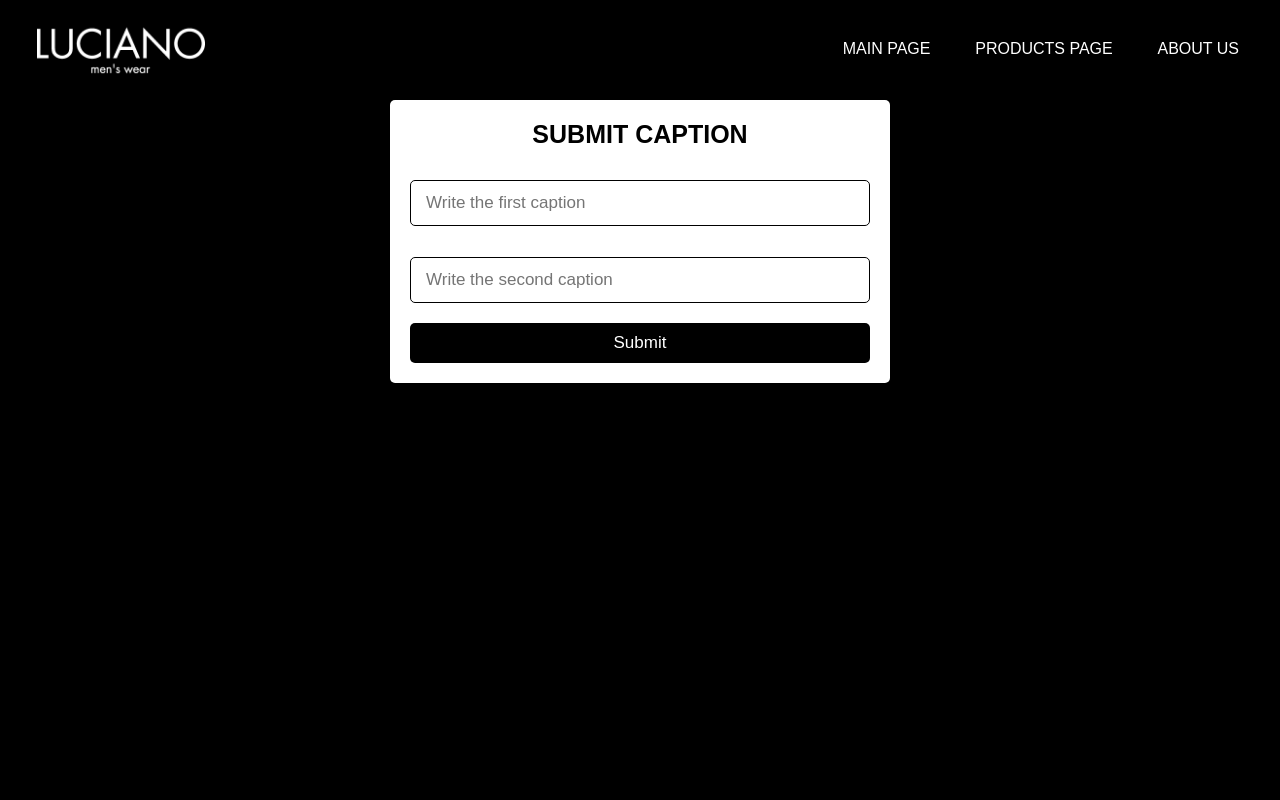
After one commit to albnmotherfucker/projektidzhw, a PHP site: page /main_admin.php in a window 1280 px wide. The commit adds this page. Run offline with PHP 8.4, Linux system fonts and the light colour scheme.

Commit message:
wwwwwwwwww

```diff
--- a/admin_page.php
+++ b/admin_page.php
@@ -1,7 +1,7 @@
 <?php
 
 include 'config.php';
-include 'navbar.php';
+include 'navbaradmin.php';
 
 class AdminPage
 {
@@ -131,6 +131,7 @@ if (isset($message)) {
    </div>
 </div>
 
+
 <div class="footer">
    <link rel="stylesheet" href="style.css">
         <h2>Questions? call 044-620328</h2>
--- /dev/null
+++ b/main_admin.php
@@ -0,0 +1,32 @@
+<?php
+include 'config.php';
+include 'navbaradmin.php';
+?>
+<!DOCTYPE html>
+<html lang="en">
+<head>
+    <meta charset="UTF-8">
+    <meta name="viewport" content="width=device-width, initial-scale=1.0">
+    <title>Document</title>
+    <link rel="stylesheet" href="stili.css">
+</head>
+<body>
+
+
+   <div class="admin-product-form-container">
+      <form action="proces_caption.php" method="post">
+         <h3>Submit Caption</h3>
+         <label for="caption_id1">Caption ID 1:</label>
+         <input type="text" id="caption_id1" placeholder="Write the first caption" name="caption_id1"  class="box">
+         <br>
+         <label for="caption_id2">Caption ID 2:</label>
+         <input type="text" id="caption_id2" placeholder="Write the second caption" name="caption_id2" class="box">
+         <br>
+
+         <input type="submit" class="btn" name="Submit" value="Submit">
+      </form>
+   </div>
+</div>
+
+</body>
+</html>
--- /dev/null
+++ b/navbaradmin.php
@@ -0,0 +1,76 @@
+
+<div class="header" id="myHeader" >
+        <nav>
+    <a href="projekti.php"><img src="luciano_main-350x120 (1).png" class="logo"></a>
+            <div>
+                <a href="main_admin.php"><button>MAIN PAGE</button></a>
+                <a href="admin_page.php"><button>PRODUCTS PAGE</button></a>
+                <a href="about_admin.php"><button>ABOUT US</button></a>
+            </div>
+        </nav>
+    </div>
+
+    <style>
+     * {
+    margin: 0;
+    padding: 0;
+    font-family: Arial, Helvetica, sans-serif;
+    box-sizing: border-box;
+}
+
+body {
+    background-color: #000000;
+    color: #fff;
+}
+
+.header {
+    background-color: rgba(0, 0, 0, 0);
+    position: fixed;
+    top: 0;
+    width: 100%;
+    height: 100px;
+    background-size: cover;
+    background-position: center;
+    padding: 10px 15px;
+    z-index: 10000;
+    transition: all 0.2s ease;
+}
+
+nav {
+    display: flex;
+    align-items: center;
+    justify-content: space-between;
+    padding: 10px 10px;
+}
+
+.logo {
+    width: 170px;
+    cursor: pointer;
+    margin-left: 10px;
+}
+
+.logo:hover {
+    transform: scale(1.1);
+    transition: all 0.5s ease;
+}
+
+nav button {
+    border: 0;
+    outline: 0;
+    padding: 8px 16px;
+    font-size: 16px;
+    border-radius: 10px;
+    margin-left: 10px;
+    cursor: pointer;
+    background-color: transparent;
+    color: white;
+}
+
+nav button:hover {
+    background-color: white;
+    color: black;
+    transform: scaleX(20px);
+    transition: all 0.5s ease;
+}
+
+    </style>
```
Also changed, not shown: about_admin.php (added, +22 -0 lines), proces_caption.php (added, +36 -0 lines), projekti.php (+28 -112 lines).
